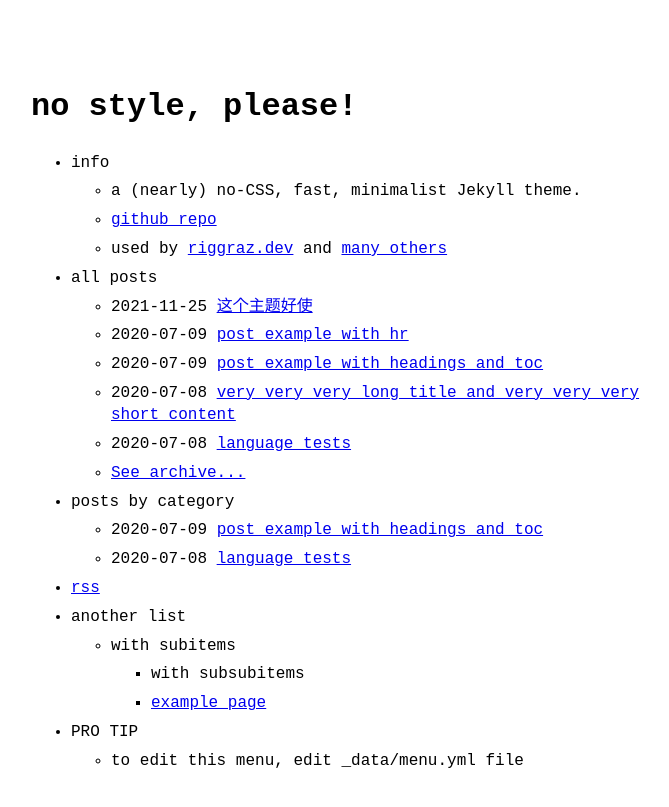
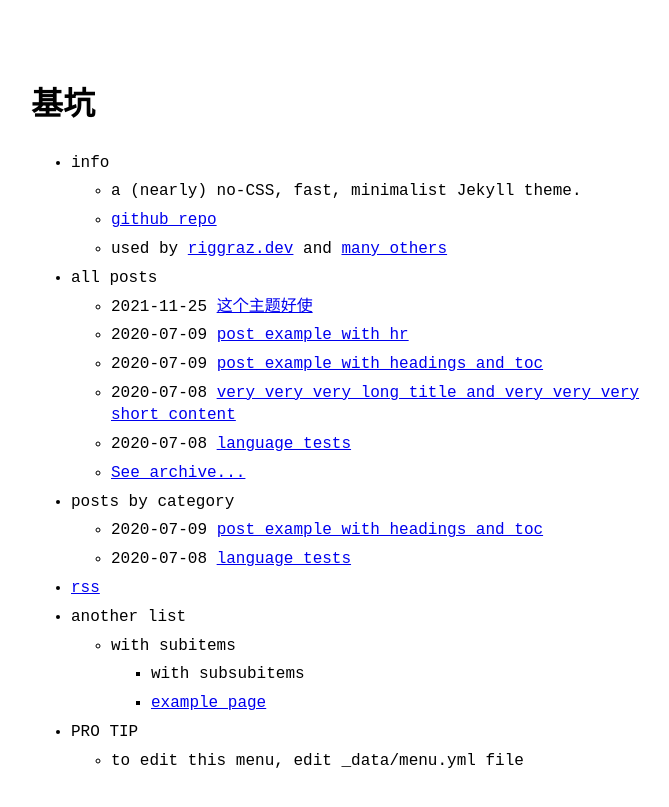
Before and after one commit to labsambi/labsambi.github.io, a Jekyll site: the page built from index.md, in a window 1280 px wide. Shown: the top 807 px of the page, without its empty margins (289-958 px from the left). Built offline with Jekyll 4.4.1, drawn with Linux system fonts in a browser that asks for light colours.

Commit message:
Update _config.yml

```diff
--- a/_config.yml
+++ b/_config.yml
@@ -1,17 +1,17 @@
-title: no style, please! # name of the site
-author: Riccardo Graziosi # name of site's author
-email: riccardo.graziosi97@gmail.com # email of site's author
-url: https://riggraz.dev # root address of the site
+title: 基坑 # name of the site
+author: labsambi # name of site's author
+email: admin@labsambi.com # email of site's author
+url: https://labsambi.github.io # root address of the site
 baseurl: "/no-style-please" # subpath of the site, e.g. "/blog" (leave it blank "" if you're site shouldn't use a subpath)
 description: > # description of the site (multiple lines allowed)
-  A (nearly) no-CSS, fast, minimalist Jekyll theme.
+  Verba volant, scripta manent.
 
 permalink: /:slug.html
 
 favicon: "logo.png" # name+extension of favicon (which must be put on the root folder)
 # goat_counter: "yoursitename" # put your GoatCounter name if you want to use GoatCounter analytics
 
-theme: no-style-please # if you are using GitHub Pages, change it to remote_theme: riggraz/no-style-please
+remote_theme: riggraz/no-style-please # if you are using GitHub Pages, change it to remote_theme: riggraz/no-style-please
 
 theme_config:
   appearance: "auto" # can be "light", "dark" or "auto"
```
